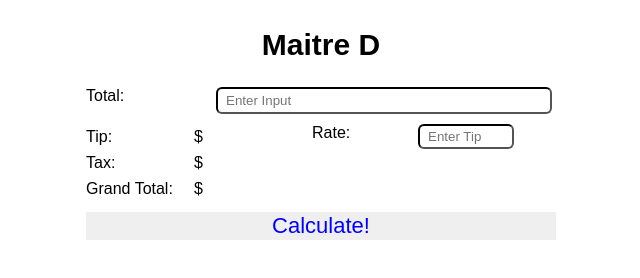
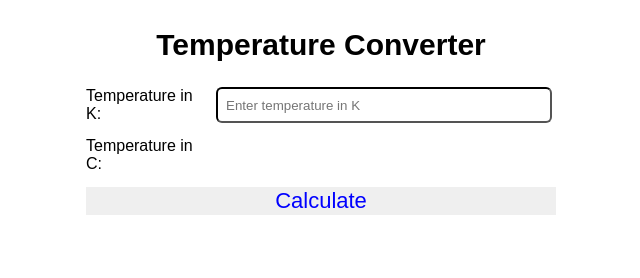
Before and after one commit to KHARIKA17/practiceapp, a plain HTML site: page index.html in a window 1280 px wide. Shown: the whole page, without its empty margins (327-967 px from the left). Drawn offline with Linux system fonts and the light colour scheme.

Commit message:
SUMITIITED CHANGES

```diff
--- a/Code.js
+++ b/Code.js
@@ -1,13 +1,11 @@
 function calculate() {
-    let totalIn = parseFloat(document.getElementById("totalIN").value);
+    let Temperature = parseFloat(document.getElementById("TempK").value);
     console.log(typeof totalIn);
-    let rateIn = parseFloat(document.getElementById("rateIN").value);
-    if (totalIn == "" || rateIn == "") {
-        alert("Enter the ammount");
+        if (Temperature == "") {
+        alert("Enter the Temperature");
     }
-    document.getElementById("Tip").innerHTML = "$" + (totalIn * rateIn)/100;
-    document.getElementById("Tax").innerHTML = "$" + 5.5;
-    document.getElementById("GrandTotal").innerHTML = "$" + (totalIn + ((totalIn * rateIn)/100) + 5.5);
+    document.getElementById("TempC").innerHTML = Temperature-273.15;
+
     return false;
 
 
--- a/index.html
+++ b/index.html
@@ -1,24 +1,22 @@
 <!DOCTYPE html>
 <html lang="en">
     <head>
-        <title>Maitre D App</title>
+        <title>Temperature Converter</title>
         <meta charset="UTF-8" />
         <link rel="stylesheet" href="main.css">
         <script src="Code.js"></script>
     </head>
 
     <body>
-        <h1>Maitre D</h1>
+        <h1>Temperature Converter</h1>
 
-        <div class="bill" name="bill" id="bill">
-            <label>Total:</label><input type="number" name="totalIN" placeholder="Enter Input" id="totalIN">
-            <label>Rate:</label><input type="number" step="0.01" min="0" max="1" name="rateIN" placeholder="Enter Tip" style="height: 25px;" id="rateIN">
+        <div class="Temperature" name="Temperature" id="Temperature">
+            <label>Temperature in K:</label><input type="number" name="Temperature" placeholder="Enter temperature in K" id="TempK">
+
             <div id="output-group">
-                <div class="outputlabel">Tip:</div><div class="outputText" id="Tip">$</div>
-                <div class="outputlabel">Tax:</div><div class="outputText" id="Tax">$</div>
-                <div class="outputlabel">Grand Total:</div><div class="outputText" id="GrandTotal">$</div>
+                <div class="outputlabel">Temperature in C:</div><div class="outputText" id="TempC"></div>
             </div>
-            <input type="submit" value="Calculate!" name="submit" onclick="calculate()">
+            <input type="submit" value="Calculate" name="submit" onclick="calculate()">
         </form>
     </body>
 </html>
--- a/main.css
+++ b/main.css
@@ -12,13 +12,13 @@ h1 {
     text-align: center;
     font-size: 30px;
 }
-.bill {
+.Temperature {
     display: flex;
     flex-wrap: wrap;
     flex-basis: 60%;
     max-width: 480px;
 }
-.bill >* {
+.Temperature >* {
     margin: 5px;
 }
 label:first-of-type {
```
